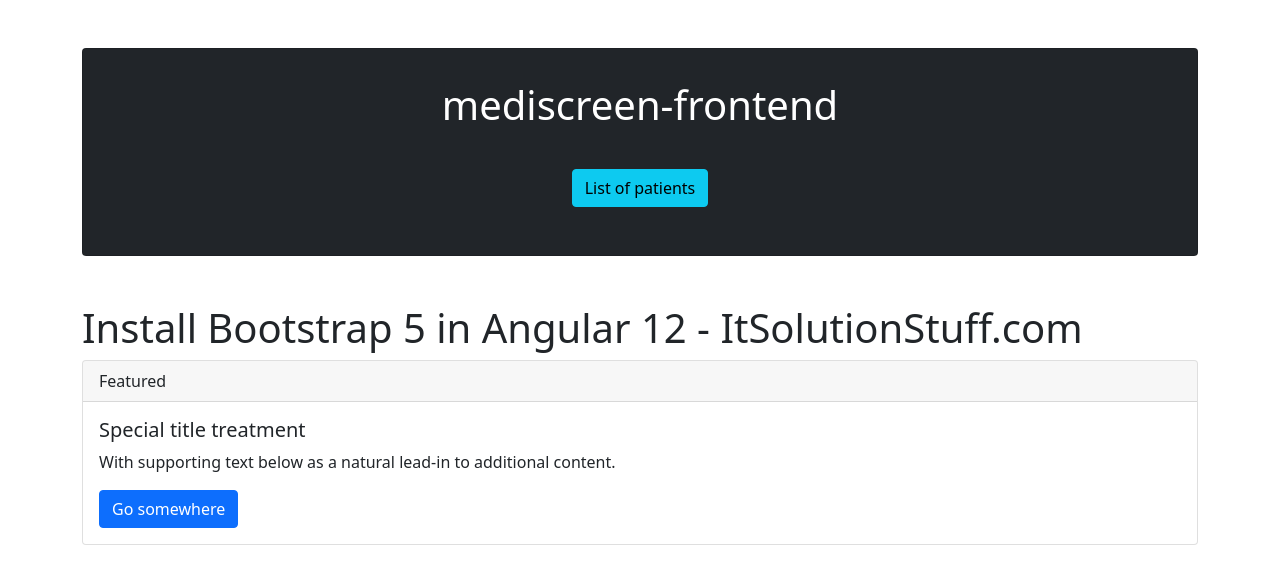
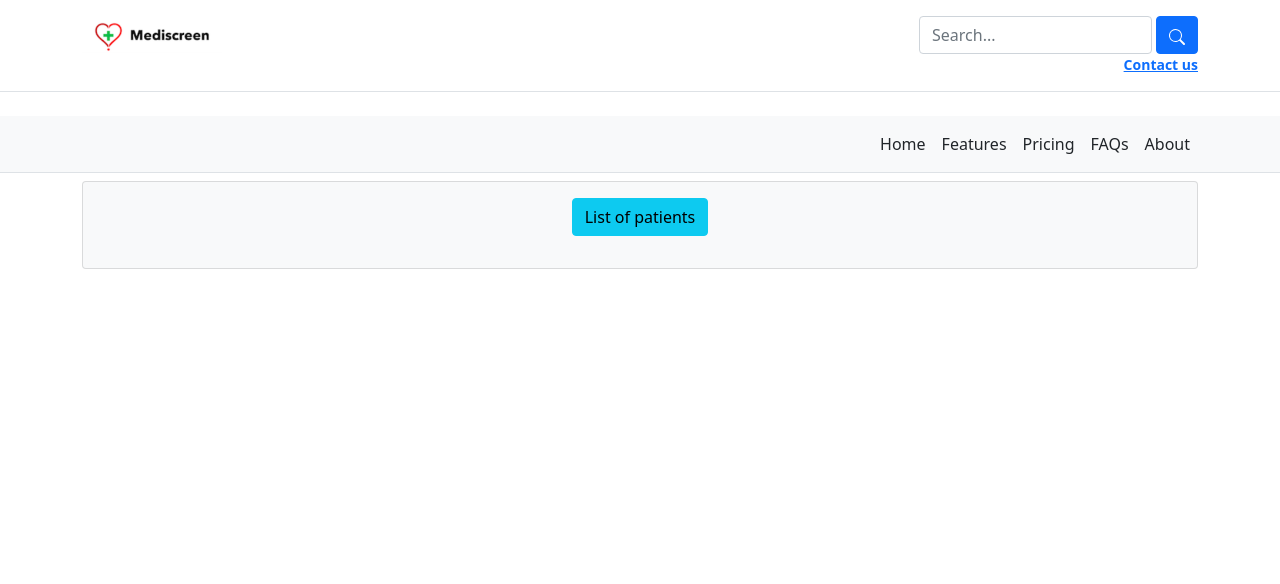
Before and after one commit to hallierarnaud/mediscreen-frontend, an Angular app: page / in a window 1280 px wide. Shown: the top 584 px of the page. Built offline with nearby package versions, Linux system fonts and the light colour scheme.

Commit message:
Feat : template add the header to app.component.html modify app.component.html template

```diff
--- a/src/app/app.component.html
+++ b/src/app/app.component.html
@@ -1,10 +1,11 @@
+<app-header></app-header>
+
 <div class="container">
   <div class="row">
     <div class="col-md-12">
-      <div class="card bg-dark my-5">
+      <div class="card bg-light my-2">
         <div class="card-body">
-          <h1 class="card-title text-center text-white py-3">{{ title }}</h1>
-          <ul class="text-center list-inline py-3">
+          <ul class="text-center list-inline py-0">
             <li class="list-inline-item">
               <a routerLink="/patientList" class="btn btn-info">List of patients</a>
             </li>
@@ -15,17 +16,3 @@
     </div>
   </div>
 </div>
-
-<div class="container">
-  <h1>Install Bootstrap 5 in Angular 12 - ItSolutionStuff.com</h1>
-  <div class="card">
-    <div class="card-header">
-      Featured
-    </div>
-    <div class="card-body">
-      <h5 class="card-title">Special title treatment</h5>
-      <p class="card-text">With supporting text below as a natural lead-in to additional content.</p>
-      <a href="#" class="btn btn-primary">Go somewhere</a>
-    </div>
-  </div>
-</div>
```
